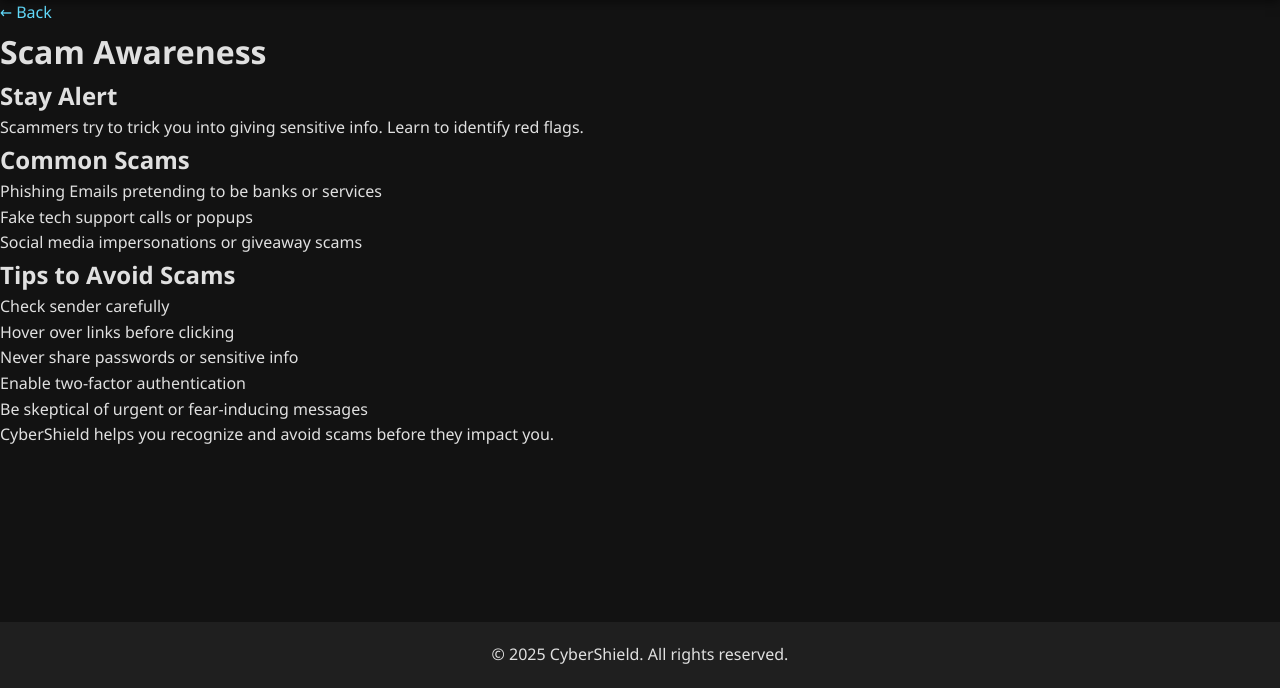
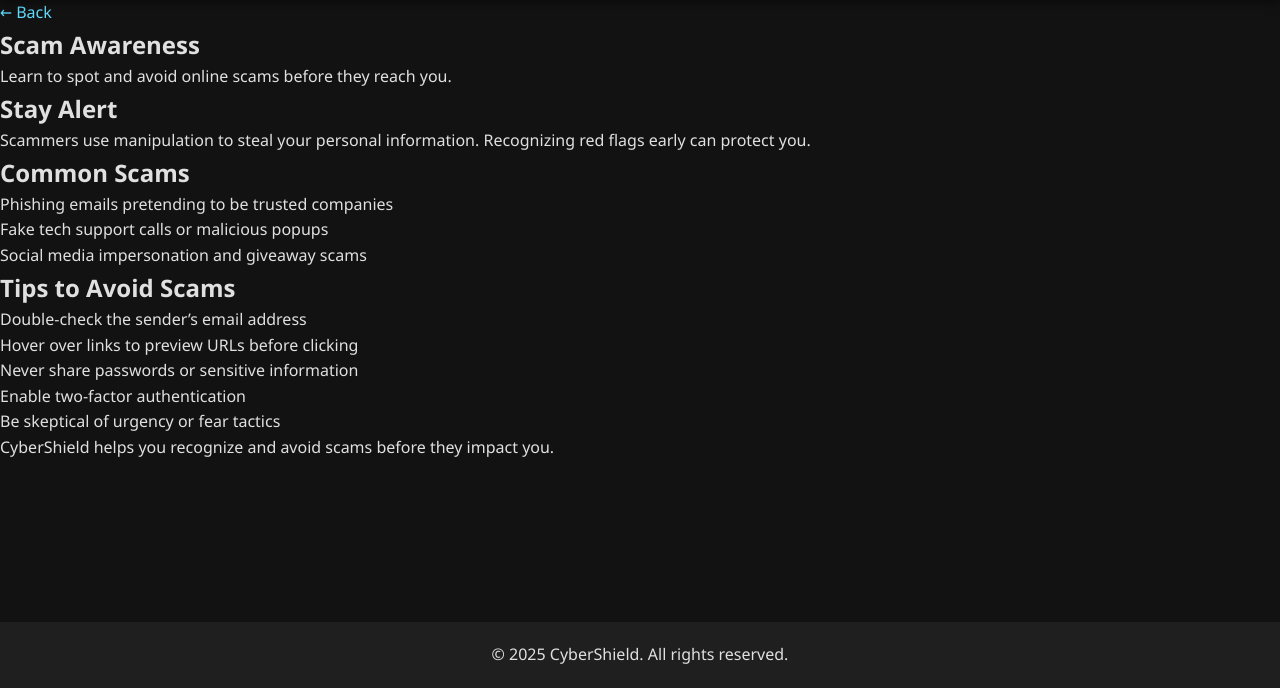
Before and after one commit to zach123abc/Hackathon-CyberSheild, a Flask app: page /scam-awareness in a window 1280 px wide. Shown: the part 112-800 px from the top of the page. Run offline with Flask 3, Linux system fonts and the light colour scheme.

Commit message:
Update scam_awareness.html

```diff
--- a/templates/scam_awareness.html
+++ b/templates/scam_awareness.html
@@ -4,32 +4,36 @@
 
 {% block content %}
 <a class="back-btn" href="{{ url_for('menu') }}">← Back</a>
-<h1>Scam Awareness</h1>
+
+<section class="page-header">
+  <h1>Scam Awareness</h1>
+  <p>Learn to spot and avoid online scams before they reach you.</p>
+</section>
 
 <div class="info-box">
   <h2>Stay Alert</h2>
-  <p>Scammers try to trick you into giving sensitive info. Learn to identify red flags.</p>
+  <p>Scammers use manipulation to steal your personal information. Recognizing red flags early can protect you.</p>
 </div>
 
 <div class="info-box">
   <h2>Common Scams</h2>
   <ul>
-    <li>Phishing Emails pretending to be banks or services</li>
-    <li>Fake tech support calls or popups</li>
-    <li>Social media impersonations or giveaway scams</li>
+    <li>Phishing emails pretending to be trusted companies</li>
+    <li>Fake tech support calls or malicious popups</li>
+    <li>Social media impersonation and giveaway scams</li>
   </ul>
 </div>
 
 <div class="info-box">
   <h2>Tips to Avoid Scams</h2>
   <ul>
-    <li>Check sender carefully</li>
-    <li>Hover over links before clicking</li>
-    <li>Never share passwords or sensitive info</li>
+    <li>Double-check the sender’s email address</li>
+    <li>Hover over links to preview URLs before clicking</li>
+    <li>Never share passwords or sensitive information</li>
     <li>Enable two-factor authentication</li>
-    <li>Be skeptical of urgent or fear-inducing messages</li>
+    <li>Be skeptical of urgency or fear tactics</li>
   </ul>
 </div>
 
-<p>CyberShield helps you recognize and avoid scams before they impact you.</p>
+<p class="closing-text">CyberShield helps you recognize and avoid scams before they impact you.</p>
 {% endblock %}
```
